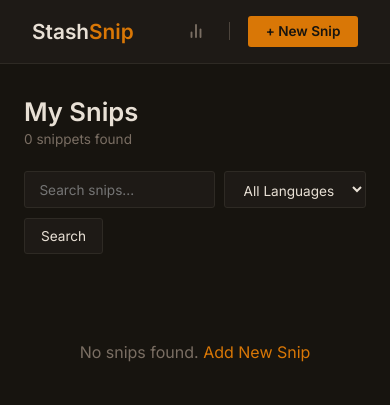
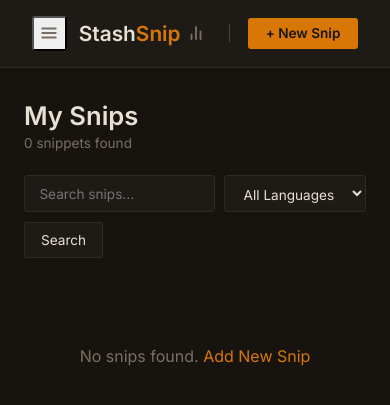
Before and after one commit to byteofhoney/StashSnip, a Flask app: page / in a window 390 px wide. Shown: the top 405 px of the page. Run offline with Flask 3, Linux system fonts and the light colour scheme; data that the repository does not hold is empty; some libraries are stand-ins or nearby versions.

Commit message:
feat(sidebar): add hamburger icon to navbar

```diff
--- a/app/templates/base.html
+++ b/app/templates/base.html
@@ -10,7 +10,24 @@
 </head>
 <body>
     <nav>
+        <div style="display: flex; align-items: center; gap: 0.75rem;">
+        <button
+            type="button"
+            id="sidebarToggle"
+            class="icon-btn"
+            data-tooltip="Menu"
+            aria-label="Open menu"
+            aria-expanded="false"
+            onclick="openSidebar()">
+            <svg xmlns="http://www.w3.org/2000/svg" width="18" height="18" viewBox="0 0 24 24" fill="none" stroke="currentColor" stroke-width="2.5" stroke-linecap="round" stroke-linejoin="round">
+                <line x1="3" y1="6" x2="21" y2="6"></line>
+                <line x1="3" y1="12" x2="21" y2="12"></line>
+                <line x1="3" y1="18" x2="21" y2="18"></line>
+            </svg>
+        </button>
         <a href="/" class="logo">Stash<span>Snip</span></a>
+        </div>
+
         <div class="nav-links">
             <a href="/stats" class="nav-item icon-btn" data-tooltip="Statistics" aria-label="Statistics">
                 <svg xmlns="http://www.w3.org/2000/svg" width="18" height="18" viewBox="0 0 24 24" fill="none" stroke="currentColor" stroke-width="2.5" stroke-linecap="round" stroke-linejoin="round" class="nav-icon">
```
